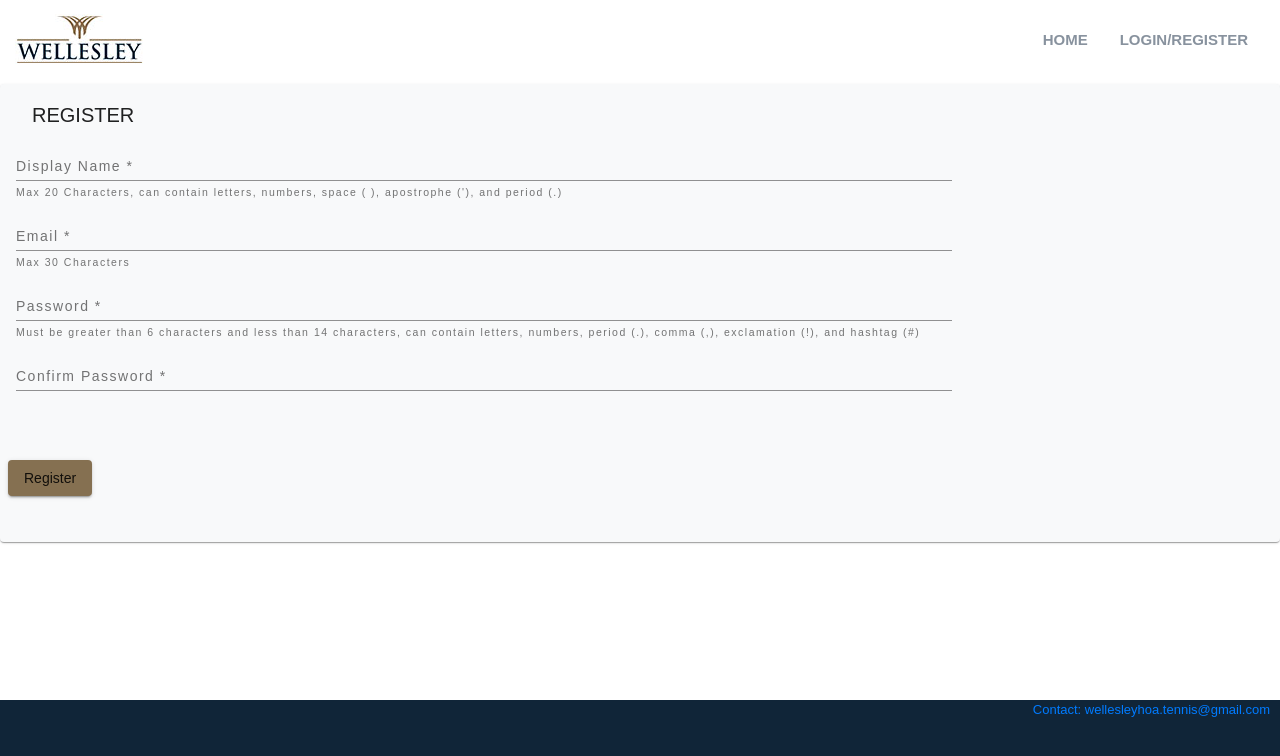
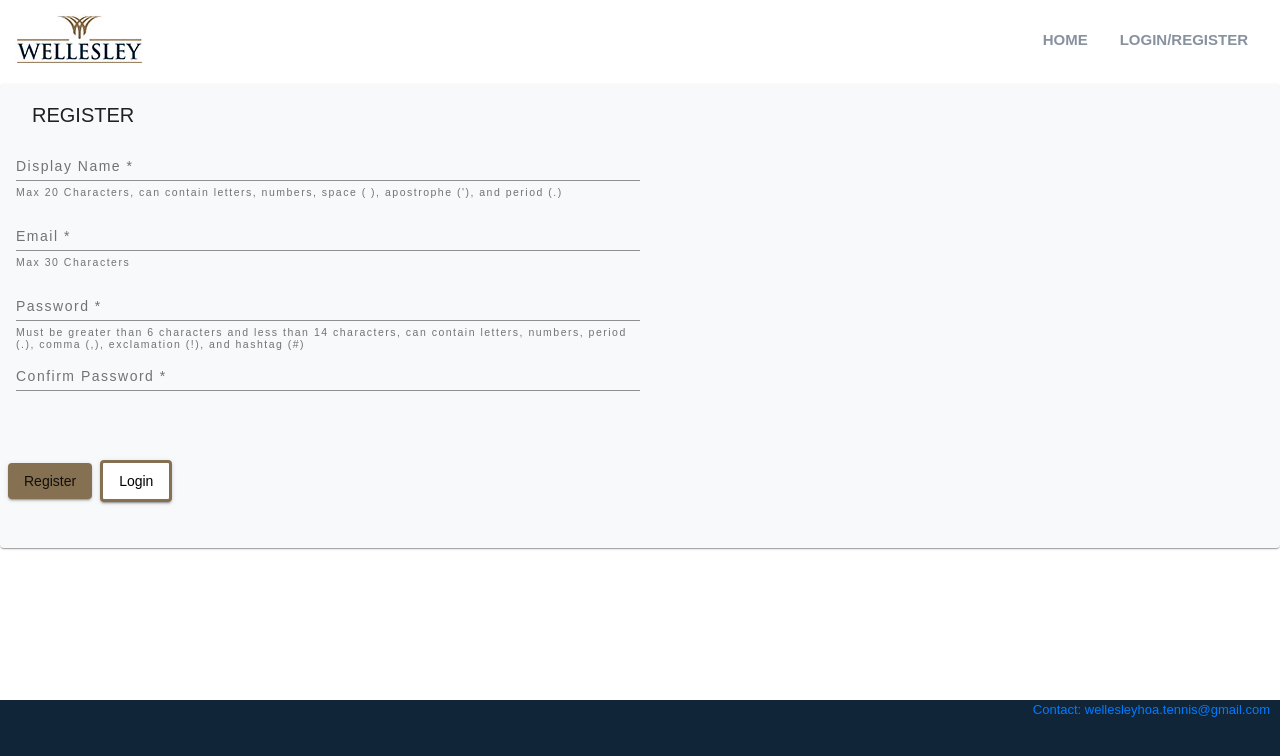
Before and after one commit to VyasNarasimhan/TennisReservations, an Angular app: page /register in a window 1280 px wide. Shown: the top 756 px of the page. Built offline with nearby package versions, Linux system fonts and the light colour scheme.

Commit message:
refactoring

```diff
--- a/src/app/app-routing.module.ts
+++ b/src/app/app-routing.module.ts
@@ -7,7 +7,6 @@ import { RegisterComponent } from './register/register.component';
 import { ChangepasswordComponent } from './changepassword/changepassword.component';
 import { ForgotpasswordComponent } from './forgotpassword/forgotpassword.component';
 import { AdminComponent } from './admin/admin.component';
-import { LoginRegisterComponent } from './login-register/login-register.component';
 
 const routes: Routes = [{
   path: 'home',
@@ -34,9 +33,6 @@ const routes: Routes = [{
 }, {
   path: 'admin',
   component: AdminComponent,
-}, {
-  path: 'login-register',
-  component: LoginRegisterComponent,
 }];
 
 @NgModule({
--- a/src/app/app.module.ts
+++ b/src/app/app.module.ts
@@ -21,7 +21,6 @@ import { HomeComponent } from './home/home.component';
 import { AdminComponent } from './admin/admin.component';
 import { NgbModule } from '@ng-bootstrap/ng-bootstrap';
 import { MatIconModule } from '@angular/material/icon';
-import { LoginRegisterComponent } from './login-register/login-register.component';
 
 @NgModule({
   declarations: [
@@ -33,8 +32,7 @@ import { LoginRegisterComponent } from './login-register/login-register.componen
     ForgotpasswordComponent,
     NavComponent,
     HomeComponent,
-    AdminComponent,
-    LoginRegisterComponent
+    AdminComponent
   ],
   imports: [
     BrowserModule,
--- a/src/app/login-register/login-register.component.html
+++ /dev/null
@@ -1,4 +0,0 @@
-<mat-tab-group animationDuration="500ms">
-    <mat-tab label="Login"> <app-login></app-login> </mat-tab>
-    <mat-tab label="Register"> <app-register></app-register> </mat-tab>
-</mat-tab-group>
--- a/src/app/login-register/login-register.component.scss
+++ /dev/null
@@ -1,10 +0,0 @@
-.row {
-    margin-left: 0px;
-    margin-right: 0px;
-}
-
-mat-tab-group {
-    margin-top: 30px auto;
-    width: 50%;
-    align-self: center;
-}
--- a/src/app/login-register/login-register.component.ts
+++ /dev/null
@@ -1,15 +0,0 @@
-import { Component, OnInit } from '@angular/core';
-
-@Component({
-  selector: 'app-login-register',
-  templateUrl: './login-register.component.html',
-  styleUrls: ['./login-register.component.scss']
-})
-export class LoginRegisterComponent implements OnInit {
-
-  constructor() { }
-
-  ngOnInit(): void {
-  }
-
-}
--- a/src/app/login/login.component.html
+++ b/src/app/login/login.component.html
@@ -29,9 +29,9 @@
         </div>
     </mat-card-content>
     <mat-card-actions>
-       <button mat-raised-button color="primary"
-                    (click)="validateUser()">Login</button><button mat-raised-button color="primary"
-                    (click)="forgotpwd()">Forgot Password</button>
+       <button mat-raised-button color="primary" (click)="validateUser()">Login</button>
+        <button mat-raised-button color="accent" (click)="forgotpwd()">Forgot Password</button>
+        <button mat-raised-button color="accent" (click)="register()">Create Account</button>
     </mat-card-actions>
     <div *ngIf="!!error" id="error">
         <p>{{error}}</p>
--- a/src/app/login/login.component.scss
+++ b/src/app/login/login.component.scss
@@ -22,3 +22,7 @@ mat-card-content {
       }
     }
   }
+
+  mat-form-field {
+    width: 50%;
+  }
--- a/src/app/nav/nav.component.html
+++ b/src/app/nav/nav.component.html
@@ -2,13 +2,13 @@
     <div class="logo">
         <img src = "../../assets/wellesley-logo-light.jpg" [routerLink]="['/home']"/>
     </div>
-    <div class="navbar">
-        <a mat-button [routerLink]="['/home']">HOME</a>
-        <a *ngIf="!memberService.isLoggedIn()" mat-button routerLink='/login-register'>LOGIN/REGISTER</a>
+    <nav class="navbar navbar-light">
+        <a class="navbar-brand" mat-button [routerLink]="['/home']">HOME</a>
+        <a class="navbar-brand" *ngIf="!memberService.isLoggedIn()" mat-button routerLink='/login'>LOGIN/REGISTER</a>
         <span *ngIf="memberService.isLoggedIn() && !memberService.checkIsAdmin()">
-            <a mat-button routerLink='/reservations'>RESERVATIONS</a>
-            <a mat-button routerLink='/changepassword'>CHANGE PASSWORD</a>
+            <a class="navbar-brand" mat-button routerLink='/reservations'>RESERVATIONS</a>
+            <a class="navbar-brand" mat-button routerLink='/changepassword'>CHANGE PASSWORD</a>
         </span>
-        <a *ngIf="memberService.isLoggedIn()" mat-button class="nav-link" (click)="logout()">LOGOUT</a>
-    </div>
+        <a class="navbar-brand" *ngIf="memberService.isLoggedIn()" mat-button class="nav-link" (click)="logout()">LOGOUT</a>
+    </nav>
 </div>
--- a/src/app/nav/nav.component.ts
+++ b/src/app/nav/nav.component.ts
@@ -40,7 +40,7 @@ export class NavComponent implements OnInit, OnDestroy {
   logout() {
     sessionStorage.setItem('loggedIn', 'false');
     this.memberService.logout();
-    this.router.navigateByUrl('login-register');
+    this.router.navigateByUrl('login');
   }
 
 }
--- a/src/app/register/register.component.html
+++ b/src/app/register/register.component.html
@@ -51,6 +51,7 @@
     </mat-card-content>
     <mat-card-actions>
         <button mat-raised-button color="primary" (click)="addUser()">Register</button>
+        <button mat-raised-button color="accent" (click)="login()">Login</button>
 <div *ngIf="!!error" id="error">
     <p>{{error}}</p>
 </div>
--- a/src/app/register/register.component.scss
+++ b/src/app/register/register.component.scss
@@ -1,5 +1,5 @@
 mat-form-field {
-    width: 75%;
+    width: 50%;
   }
 
 mat-card-content {
--- a/src/sass/_theme.scss
+++ b/src/sass/_theme.scss
@@ -261,3 +261,11 @@ a {
 .mat-flat-button.mat-primary, .mat-raised-button.mat-primary, .mat-fab.mat-primary, .mat-mini-fab.mat-primary {
   background-color:rgb(133, 112, 81);
 }
+
+.mat-flat-button.mat-accent, .mat-raised-button.mat-accent, .mat-fab.mat-accent, .mat-mini-fab.mat-accent {
+  background-color: white;
+  color: black;
+  border: solid;
+  border-width: 3px;
+  border-color: rgb(133, 112, 81);
+}
```
Also changed, not shown: 1 other file (tests, documents, lock files or other folders).
